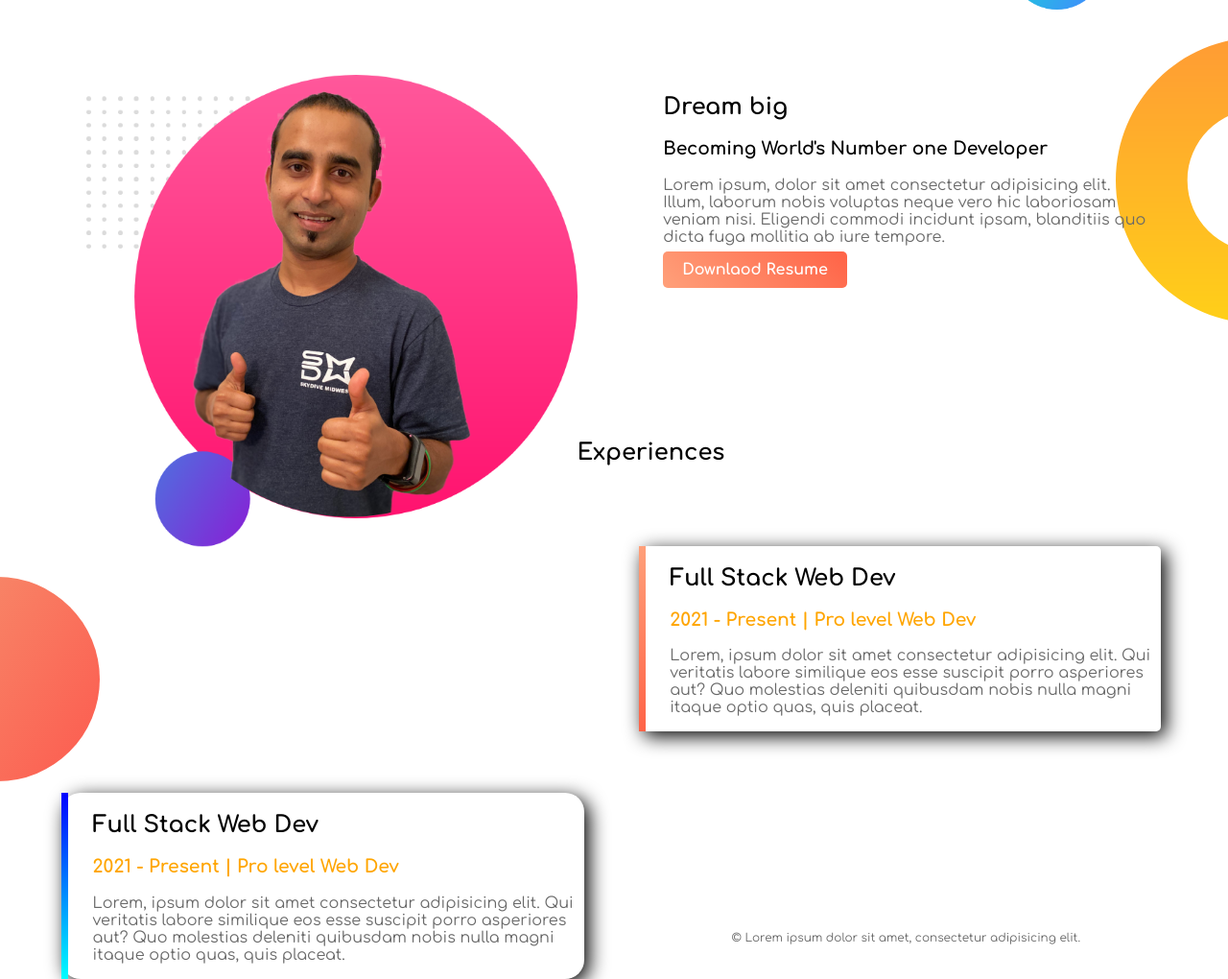
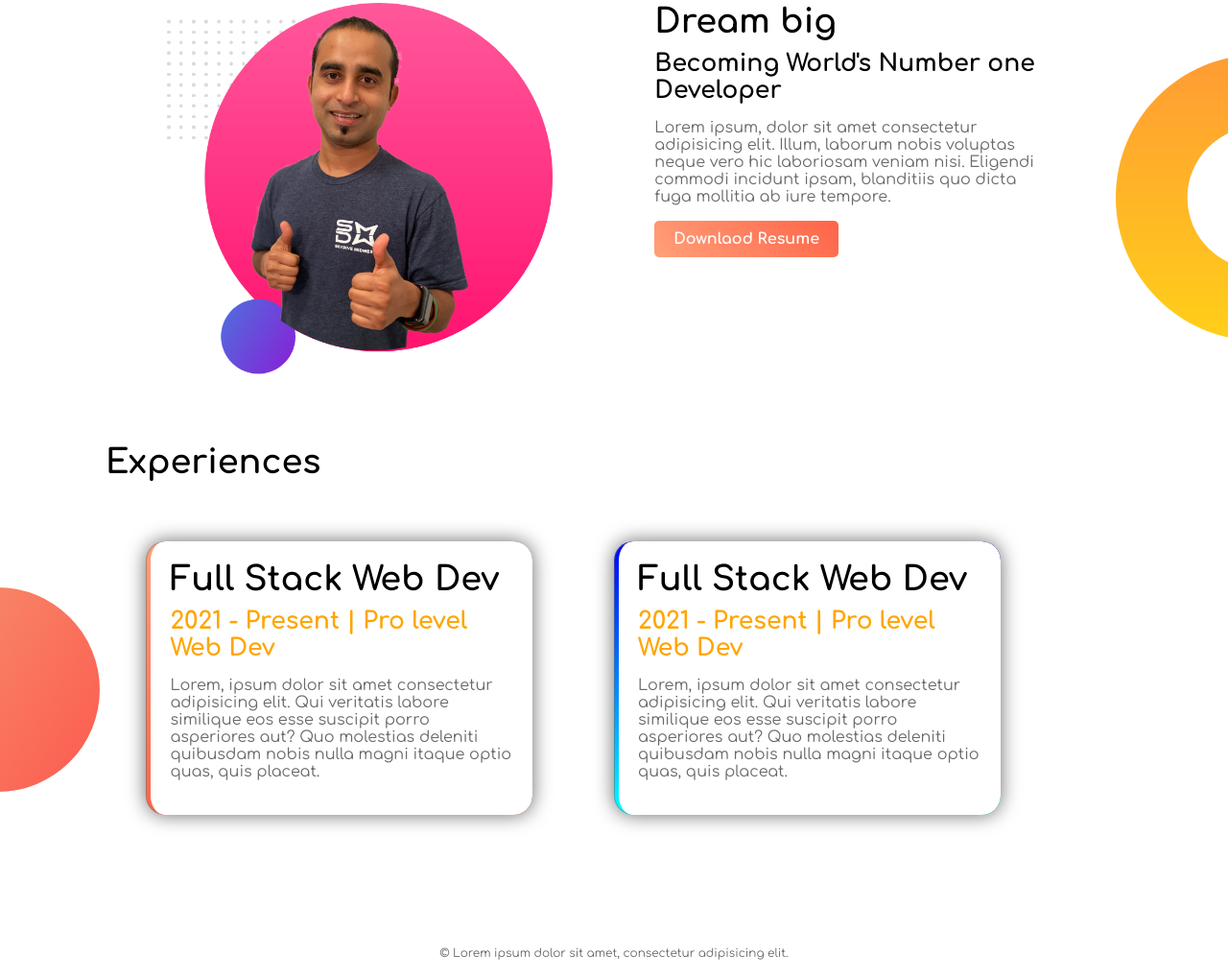
Before and after one commit to rojon009/personal-portfolio, a plain HTML site: page index.html in a window 1280 px wide. Shown: the part 562-1582 px from the top of the page at 96% size. Drawn offline with Linux system fonts and the light colour scheme.

Commit message:
adiing css for left border of expericences box with radius also wrapper work done

```diff
--- a/style.css
+++ b/style.css
@@ -5,14 +5,34 @@
   padding: 0;
   outline: 0;
 } */
-
+html {
+  margin: 0;
+}
 body {
   font-family: "Comfortaa", cursive;
   margin: 0;
 }
 
+h1 {
+  font-size: 40px;
+  margin: 0;
+  margin-bottom: 10px;
+}
+
+h2 {
+  font-size: 35px;
+  margin: 0;
+  margin-bottom: 10px;
+}
+
+h3 {
+  font-size: 25px;
+  margin: 0;
+  margin-bottom: 10px;
+}
+
 section {
-  height: 500px;
+  height: 40vw;
 }
 
 p {
@@ -24,6 +44,7 @@ p {
 }
 
 .hero-section {
+  width: 100%;
   background-image: url(./images/top-banner.png);
   background-repeat: no-repeat;
   background-position: 0 0;
@@ -32,18 +53,22 @@ p {
 .highlight {
   color: orange;
 }
+.wrapper {
+  max-width: 1060px;
+  margin: 0 auto;
+  height: 100%;
+}
 
 .half-width {
-  width: 40%;
+  width: 38%;
   float: left;
-  margin-left: 5%;
+  margin: 0 4%;
   margin-top: 5%;
   padding-left: 2%;
 }
 
 .half-width img {
   width: 100%;
-  height: 100%;
 }
 
 .link-button {
@@ -53,6 +78,7 @@ p {
   border-radius: 5px;
   color: white;
   font-weight: 700;
+  display: inline-block;
 }
 
 .dream-section {
@@ -65,22 +91,50 @@ p {
   background-image: url(./images/exp-bg.png);
   background-position: left;
   background-repeat: no-repeat;
+  z-index: -2;
 }
 .single-experience {
-  box-shadow: 5px 5px 20px black;
+  box-shadow: 0px 0px 20px dimgray;
   border-radius: 5px;
+  padding: 20px;
+}
+#full-stack-border {
+  border-left: 5px solid transparent;
+  border-radius: 20px;
+  position: relative;
+  background-clip: padding-box;
+  box-sizing: border-box;
   background-color: white;
 }
-#full-stack-border {
-  border-left: 7px solid;
-  border-image: linear-gradient(180deg, lightSalmon, tomato);
-  border-image-slice: 1;
+#full-stack-border::before {
+  content: "";
+  position: absolute;
+  z-index: -1;
+  top: 0;
+  left: -5px;
+  right: 0;
+  bottom: 0;
+  background: linear-gradient(to bottom, lightSalmon, tomato);
+  border-radius: inherit;
 }
 #web-dev-border {
-  border-left: 7px solid;
-  border-image: linear-gradient(180deg, blue, cyan);
-  border-image-slice: 1;
+  border-left: 5px solid transparent;
   border-radius: 20px;
+  position: relative;
+  background-clip: padding-box;
+  box-sizing: border-box;
+  background-color: white;
+}
+#web-dev-border::before {
+  content: "";
+  position: absolute;
+  z-index: -1;
+  top: 0;
+  left: -5px;
+  right: 0;
+  bottom: 0;
+  background: linear-gradient(to bottom, blue, cyan);
+  border-radius: inherit;
 }
 
 footer {
```
